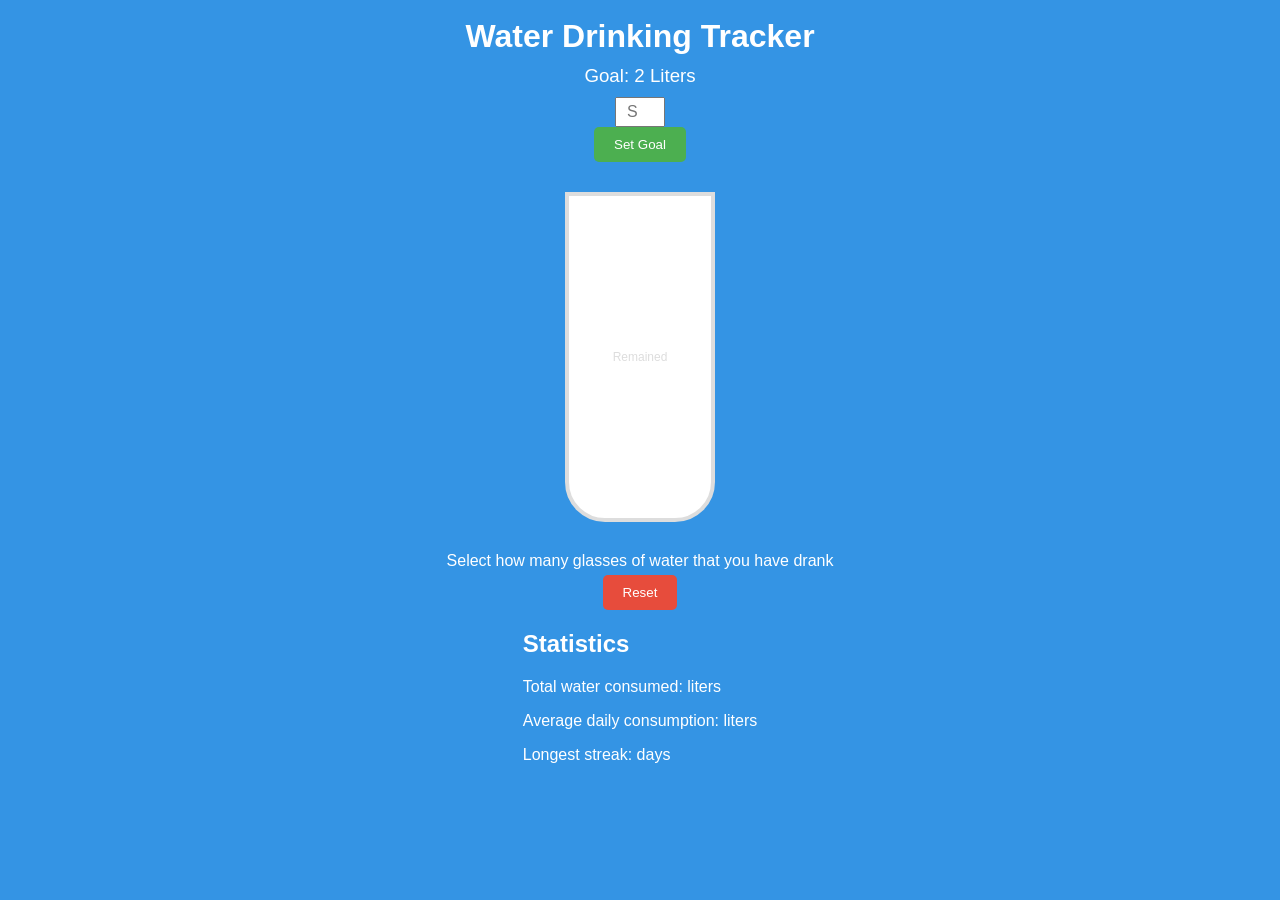
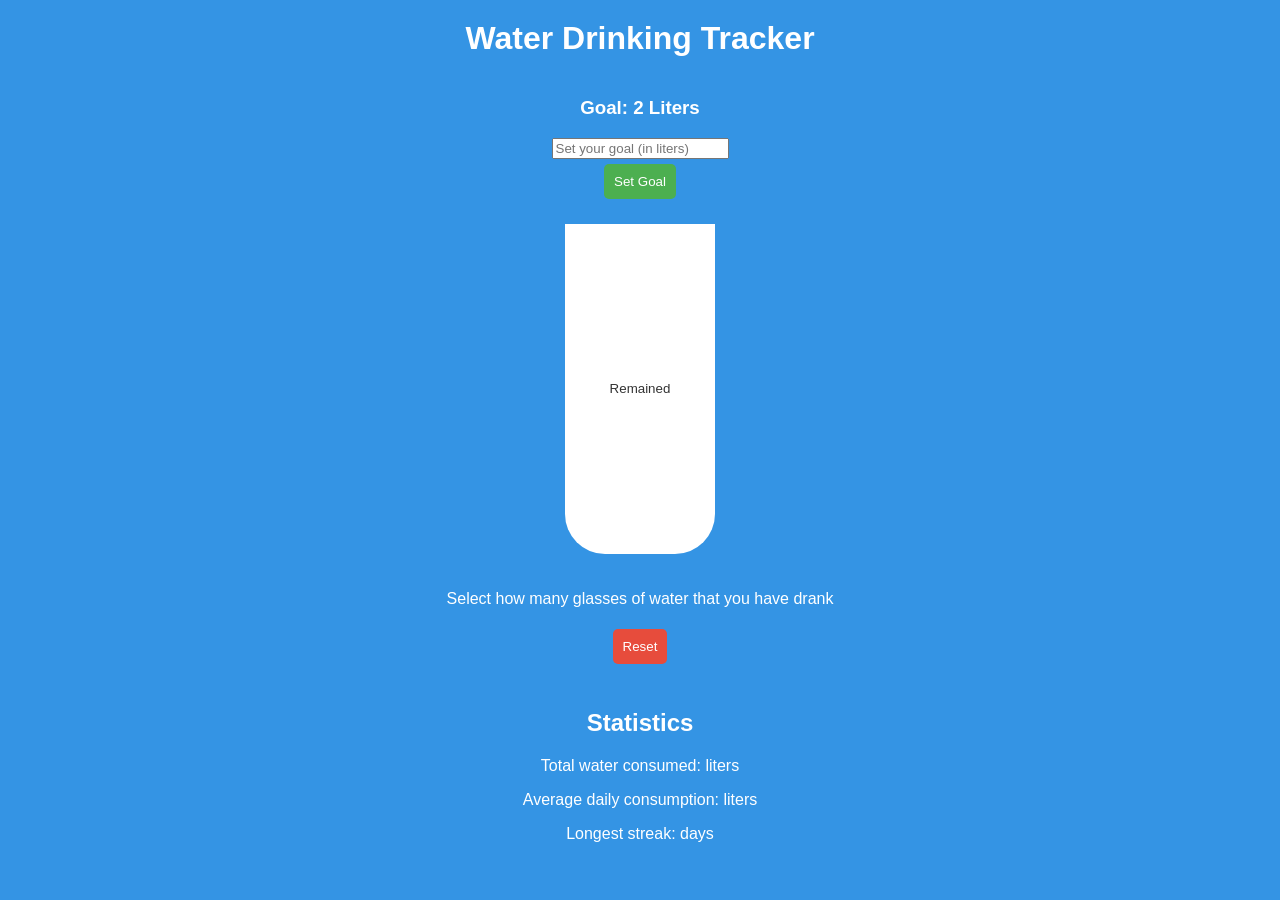

Made changes in the code by upgrading the projects and adding new projects in the CSS folder and also added new projects in the JavaScript folder. Also added a new image in the content-placeholder folder.

--- a/drink_water/style.css
+++ b/drink_water/style.css
@@ -1,151 +1,104 @@
-@import url('https://fonts.googleapis.com/css2?family=Montserrat:wght@400;700&display=swap');
-
 :root {
-    --primary-color: #3494e4;
-    --secondary-color: #fff;
-    --fill-color: #4CAF50;
-    --border-color: #ddd;
+  --primary: #3494e4;
+  --bg: #ffffff;
+  --fill: #4CAF50;
+  --danger: #e74c3c;
+  --text: #333;
 }
 
 * {
-    box-sizing: border-box;
+  box-sizing: border-box;
 }
 
 body {
-    background-color: var(--primary-color);
-    color: var(--secondary-color);
-    font-family: 'Montserrat', sans-serif;
-    display: flex;
-    flex-direction: column;
-    align-items: center;
-    margin-bottom: 40px;
+  font-family: Arial, sans-serif;
+  background: var(--primary);
+  color: white;
+  display: flex;
+  flex-direction: column;
+  align-items: center;
+  margin: 0;
 }
 
 h1 {
-    margin: 10px 0 0;
-}
-
-h3 {
-    font-weight: 400;
-    margin: 10px 0;
+  margin-top: 20px;
 }
 
 .cup {
-    background-color: var(--secondary-color);
-    border: 4px solid var(--border-color);
-    color: var(--border-color);
-    border-radius: 0 0 40px 40px;
-    height: 330px;
-    width: 150px;
-    margin: 30px 0;
-    display: flex;
-    flex-direction: column;
-    overflow: hidden;
-}
-
-.cup-small {
-    height: 95px;
-    width: 50px;
-    border-radius: 0 0 15px 15px;
-    background-color: rgba(255, 255, 255, 0.9);
-    cursor: pointer;
-    font-size: 14px;
-    align-items: center;
-    justify-content: center;
-    text-align: center;
-    margin: 5px;
-    transition: 0.3s ease;
-}
-
-.cup-small.full {
-    background-color: var(--fill-color);
-    color: var(--secondary-color);
-}
-
-.cups {
-    display: flex;
-    flex-wrap: wrap;
-    align-items: center;
-    justify-content: center;
-    width: 280px;
+  background: var(--bg);
+  color: var(--text);
+  border-radius: 0 0 40px 40px;
+  width: 150px;
+  height: 330px;
+  display: flex;
+  flex-direction: column;
+  overflow: hidden;
+  margin: 20px 0;
 }
 
 .remained {
-    display: flex;
-    flex-direction: column;
-    align-items: center;
-    justify-content: center;
-    text-align: center;
-    flex: 1;
-    transition: 0.3s ease;
-}
-
-.remained span {
-    font-size: 20px;
-    font-weight: bold;
-}
-
-.remained small {
-    font-size: 12px;
+  flex: 1;
+  display: flex;
+  flex-direction: column;
+  justify-content: center;
+  align-items: center;
 }
 
 .percentage {
-    background-color: var(--fill-color);
-    display: flex;
-    align-items: center;
-    justify-content: center;
-    font-weight: bold;
-    font-size: 30px;
-    height: 0;
-    transition: 0.3s ease;
+  background: var(--fill);
+  display: flex;
+  justify-content: center;
+  align-items: center;
+  height: 0%;
+  transition: 0.3s;
+  font-weight: bold;
 }
 
-.text {
-    text-align: center;
-    margin: 0 0 5px;
+.cups {
+  display: flex;
+  flex-wrap: wrap;
+  width: 280px;
+  justify-content: center;
 }
 
-#goal-input {
-    width: 50px;
-    height: 30px;
-    font-size: 16px;
-    padding: 10px;
+.cup-small {
+  width: 50px;
+  height: 95px;
+  background: rgba(255,255,255,0.9);
+  margin: 5px;
+  display: flex;
+  align-items: center;
+  justify-content: center;
+  cursor: pointer;
+  border-radius: 0 0 10px 10px;
+  transition: 0.2s;
+  color: black;
+}
+
+.cup-small.full {
+  background: var(--fill);
+  color: white;
+}
+
+button {
+  padding: 10px;
+  margin: 5px;
+  border: none;
+  border-radius: 5px;
+  cursor: pointer;
 }
 
 #set-goal-btn {
-    background-color: var(--fill-color);
-    color: var(--secondary-color);
-    padding: 10px 20px;
-    border: none;
-    border-radius: 5px;
-    cursor: pointer;
+  background: var(--fill);
+  color: white;
 }
 
 #reset-btn {
-    background-color: #e74c3c;
-    color: var(--secondary-color);
-    padding: 10px 20px;
-    border: none;
-    border-radius: 5px;
-    cursor: pointer;
-}
-
-/* Accessibility styles */
-.screen-reader-only {
-    position: absolute;
-    width: 1px;
-    height: 1px;
-    padding: 0;
-    margin: -1px;
-    overflow: hidden;
-    clip: rect(0, 0, 0, 0);
-    border: 0;
+  background: var(--danger);
+  color: white;
 }
 
 #statistics {
-    margin-top: 20px;
-}
-
-#statistics h2 {
-    margin-top: 0;
+  margin-top: 20px;
+  text-align: center;
 }
